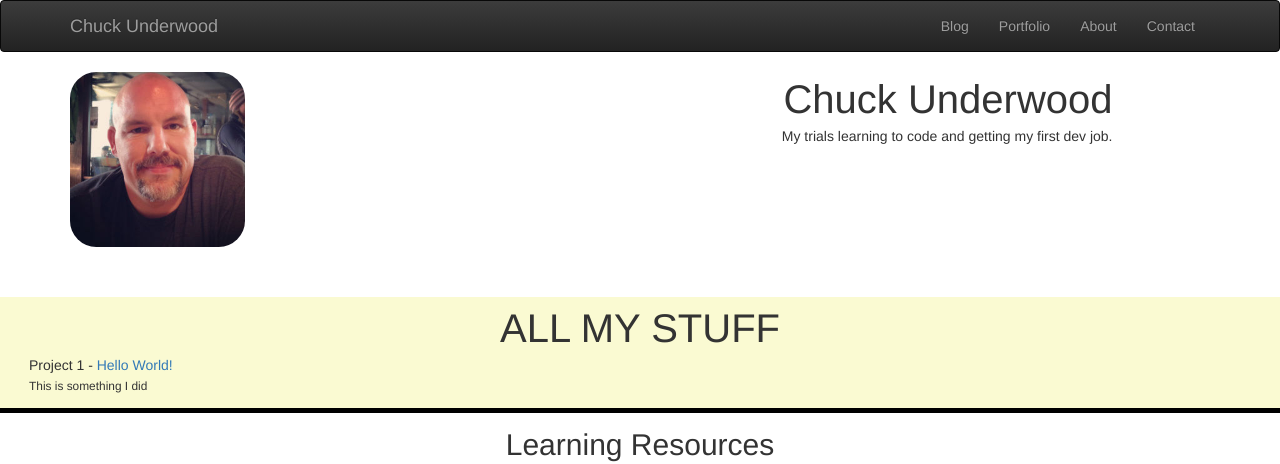
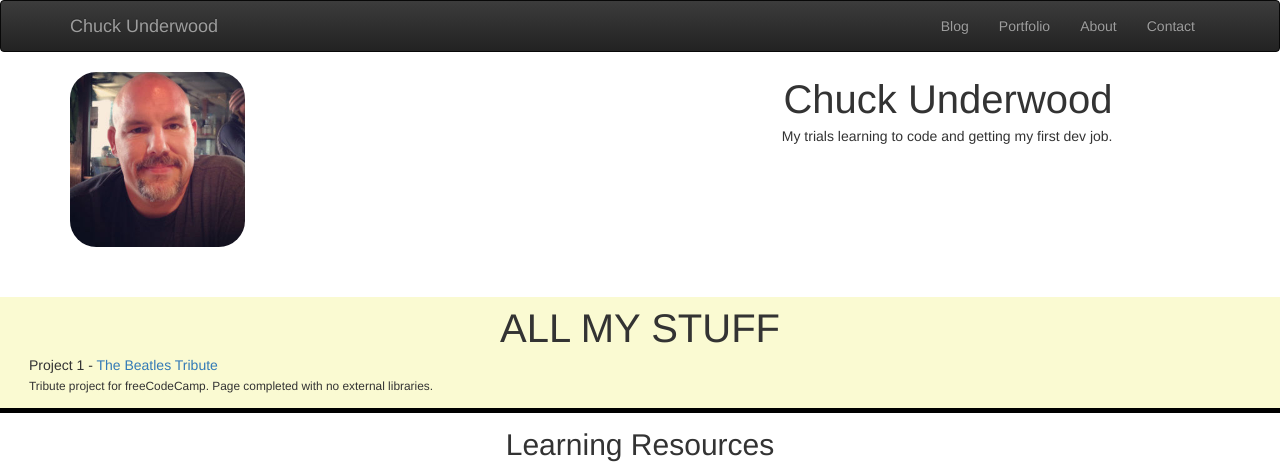
Before and after one commit to chillieguy/Chillieguy, a website: page public/index.html in a window 1280 px wide. Shown: the top 464 px of the page. Drawn offline with nearby package versions, Linux system fonts and the light colour scheme.

Commit message:
Update index.html with link to project 1

```diff
--- a/public/index.html
+++ b/public/index.html
@@ -55,8 +55,8 @@
       <div class="row project-list">
         <h1 class="text-center">ALL MY STUFF</h1>
         <div class="project-item">
-          Project 1 - <span><a href="#">Hello World!</a></span>
-          <p><small>This is something I did</small></p>
+          Project 1 - <span><a href="projects/beatlestribute/">The Beatles Tribute</a></span>
+          <p><small>Tribute project for <a href="http://freecodecamp.com" target="_blank"></a>freeCodeCamp.  Page completed with no external libraries.</small></p>
         </div>
       </div> <!-- /.row -->
     </div> <!-- /.container -->
```
